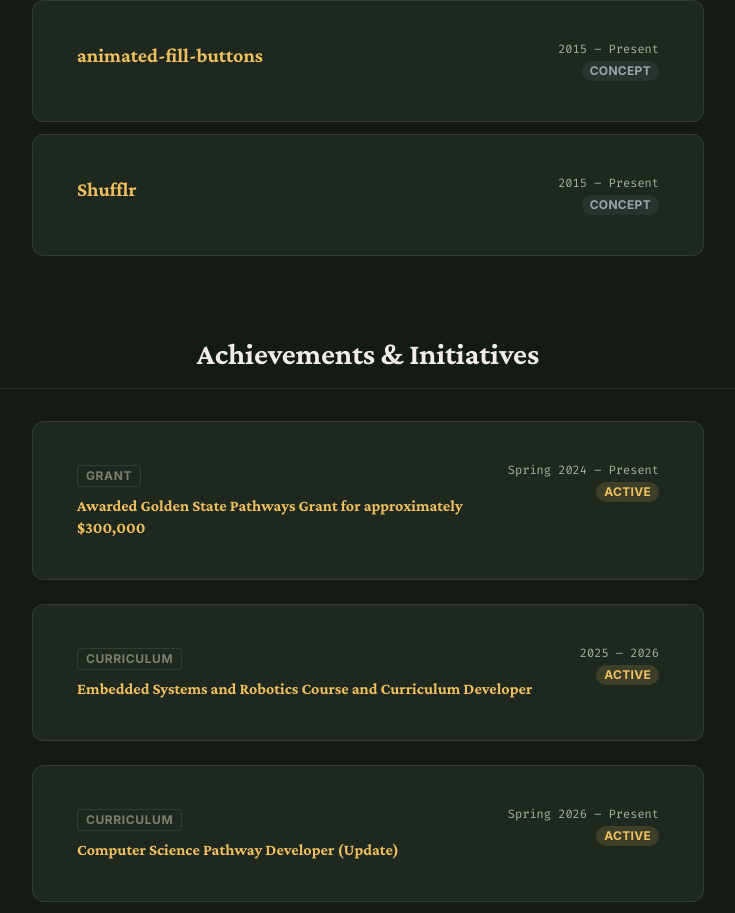
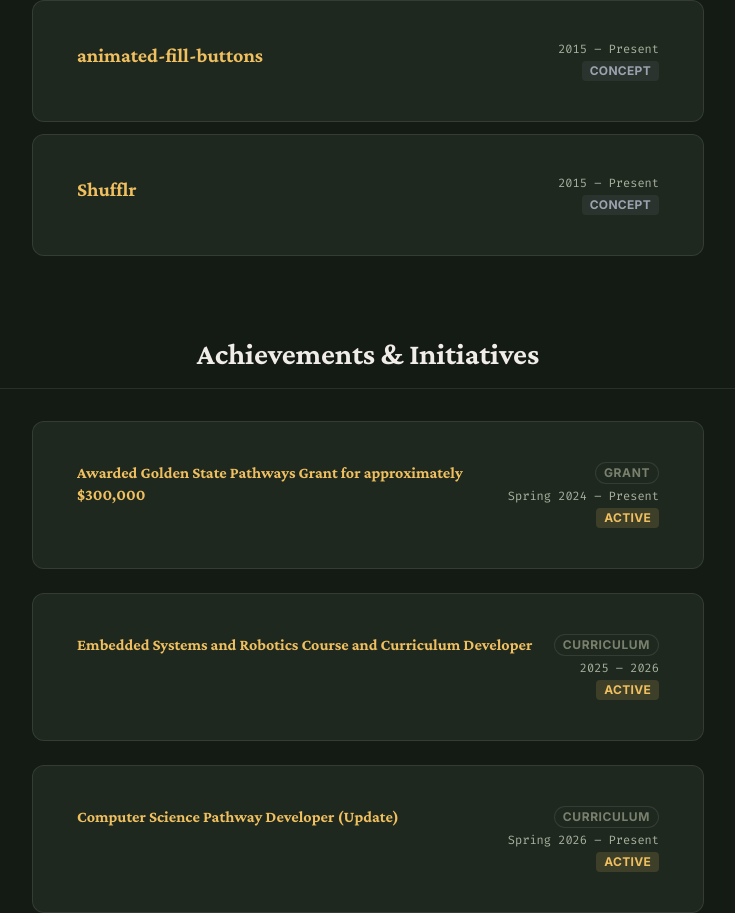
Before and after one commit to shuff57/steven, a Next.js app: page /projects in a window 1280 px wide. Shown: the part 1454-2367 px from the top of the page, without its empty margins (272-1007 px from the left). Built offline with nearby package versions, Linux system fonts and the light colour scheme; grey boxes are pictures that could not be loaded.

Commit message:
style: standardize tag border-radius and update skills page layout
- Two-column grid on Skills by-category view
- Move category badge to right side of skill cards
- Add CSS to languages list
- Normalize all card tags to rounded (4px) across Skills, Projects, Experience, and Conference cards

```diff
--- a/src/components/cards/ConferenceCard.tsx
+++ b/src/components/cards/ConferenceCard.tsx
@@ -30,7 +30,7 @@ export function ConferenceCard({ item }: { item: ConferenceItem }) {
               {item.date}
             </span>
           )}
-          <span className={`text-xs font-bold px-2 py-0.5 rounded-full uppercase tracking-wide shrink-0 ${getUniversalStatusClass(item.status)}`}>
+          <span className={`text-xs font-bold px-2 py-0.5 rounded uppercase tracking-wide shrink-0 ${getUniversalStatusClass(item.status)}`}>
             {getUniversalStatusLabel(item.status)}
           </span>
         </div>
--- a/src/components/sections/ExperienceView.tsx
+++ b/src/components/sections/ExperienceView.tsx
@@ -142,7 +142,7 @@ function CourseCard({ course }: { course: FlatCourse }) {
           <span className="text-xs font-mono text-[var(--color-text-secondary)]">
             {course.dateStart} – {course.dateEnd ?? 'Present'}
           </span>
-          <span className={`text-xs font-bold px-2 py-0.5 rounded-full uppercase tracking-wide shrink-0 ${getUniversalStatusClass(course.status)}`}>
+          <span className={`text-xs font-bold px-2 py-0.5 rounded uppercase tracking-wide shrink-0 ${getUniversalStatusClass(course.status)}`}>
             {getUniversalStatusLabel(course.status)}
           </span>
         </div>
@@ -472,7 +472,7 @@ function ExperienceViewInner() {
                       {institution.name}
                     </h2>
                     <p className="text-sm text-[var(--color-text-secondary)] text-center mb-8">
-                      {institution.location} · {dateRange}
+                      {institution.location}
                     </p>
                     <div className="grid grid-cols-1 gap-3 w-full">
                       {courses.map((course, idx) => (
@@ -498,7 +498,7 @@ function ExperienceViewInner() {
                       {institution.name}
                     </h2>
                     <p className="text-sm text-[var(--color-text-secondary)] text-center mb-8">
-                      {institution.location} · {dateRange}
+                      {institution.location}
                     </p>
                     <div className="grid grid-cols-1 gap-3 w-full">
                       {courses.map((course, idx) => (
@@ -524,7 +524,7 @@ function ExperienceViewInner() {
                       {institution.name}
                     </h2>
                     <p className="text-sm text-[var(--color-text-secondary)] text-center mb-8">
-                      {institution.location} · {dateRange}
+                      {institution.location}
                     </p>
                     <div className="grid grid-cols-1 gap-3 w-full">
                       {courses.map((course, idx) => (
@@ -554,7 +554,7 @@ function ExperienceViewInner() {
                     {institution.name}
                   </h2>
                   <p className="text-sm text-[var(--color-text-secondary)] text-center mb-8">
-                    {institution.location} · {dateRange}
+                    {institution.location}
                   </p>
                   <div className="grid grid-cols-1 gap-3 w-full">
                     {courses.map((course, idx) => (
--- a/src/components/sections/ProjectGrid.tsx
+++ b/src/components/sections/ProjectGrid.tsx
@@ -151,7 +151,7 @@ function ToolCard({ project, isIframeExpanded, onToggleIframe, onCollapseIframe
             <span className="text-xs font-mono text-[var(--color-text-secondary)]">
               {project.dateStart}{project.dateEnd ? ` – ${project.dateEnd}` : ' – Present'}
             </span>
-            <span className={`text-xs font-bold px-2 py-0.5 rounded-full uppercase tracking-wide shrink-0 ${getUniversalStatusClass(project.status)}`}>
+            <span className={`text-xs font-bold px-2 py-0.5 rounded uppercase tracking-wide shrink-0 ${getUniversalStatusClass(project.status)}`}>
               {getUniversalStatusLabel(project.status)}
             </span>
           </div>
@@ -363,9 +363,6 @@ function AchievementCard({ project }: AchievementCardProps) {
         aria-expanded={isExpanded}
       >
         <div className="flex-1 min-w-0 pr-3">
-          <span className="text-xs font-bold px-2 py-0.5 rounded bg-[var(--color-surface)] border border-[var(--color-border)] text-[var(--color-text-muted)] uppercase tracking-wider mb-2 inline-block">
-            {getTypeLabel(project.type)}
-          </span>
           <h3 className="text-base font-bold font-display leading-snug text-[var(--color-accent)]">
             {project.title}
           </h3>
@@ -376,10 +373,13 @@ function AchievementCard({ project }: AchievementCardProps) {
           )}
         </div>
         <div className="flex flex-col items-end gap-1 shrink-0">
+          <span className="text-xs font-bold px-2 py-0.5 rounded-lg bg-[var(--color-surface)] border border-[var(--color-border)] text-[var(--color-text-muted)] uppercase tracking-wider">
+            {getTypeLabel(project.type)}
+          </span>
           <span className="text-xs font-mono text-[var(--color-text-secondary)]">
             {project.dateStart}{project.dateEnd ? ` – ${project.dateEnd}` : ' – Present'}
           </span>
-          <span className={`text-xs font-bold px-2 py-0.5 rounded-full uppercase tracking-wide shrink-0 ${getUniversalStatusClass(project.status)}`}>
+          <span className={`text-xs font-bold px-2 py-0.5 rounded uppercase tracking-wide shrink-0 ${getUniversalStatusClass(project.status)}`}>
             {getUniversalStatusLabel(project.status)}
           </span>
         </div>
@@ -394,13 +394,9 @@ function AchievementCard({ project }: AchievementCardProps) {
       >
         <div style={{ overflow: 'hidden', minHeight: 0 }}>
           <div className="px-5 pb-5 border-t border-[var(--color-border)]">
-            <p className="text-sm text-[var(--color-text-secondary)] leading-relaxed mt-3 mb-3">
+            <p className="text-sm text-[var(--color-text-secondary)] leading-relaxed mt-3">
               {project.description}
             </p>
-            <div className="text-xs font-mono text-[var(--color-text-muted)] pt-3 border-t border-[var(--color-border)] border-dashed">
-              {project.dateStart}
-              {project.dateEnd ? ` – ${project.dateEnd}` : ' – Present'}
-            </div>
           </div>
         </div>
       </div>
@@ -423,7 +419,7 @@ function CatalogProjectCard({ project }: { project: Project }) {
         >
           {TYPE_LABELS[project.type]}
         </span>
-        <span className={`text-xs font-bold px-2 py-0.5 rounded-full uppercase tracking-wide shrink-0 ${getUniversalStatusClass(project.status)}`}>
+        <span className={`text-xs font-bold px-2 py-0.5 rounded uppercase tracking-wide shrink-0 ${getUniversalStatusClass(project.status)}`}>
           {getUniversalStatusLabel(project.status)}
         </span>
       </div>
--- a/src/components/sections/SkillsView.tsx
+++ b/src/components/sections/SkillsView.tsx
@@ -156,25 +156,18 @@ function SkillCard({ skill }: { skill: SkillItem }) {
 
   return (
     <div className="chalk-card rounded-xl border border-[var(--color-border)] overflow-hidden p-4">
-      <div className="flex items-start justify-between gap-2 mb-2">
-        <span
-          className="inline-block text-xs font-bold px-2 py-0.5 rounded"
-          style={{ background: colors, color: textColor }}
-        >
-          {CATEGORY_LABELS[skill.category]}
-        </span>
-      </div>
-      <div className="flex items-center gap-2">
+      <div className="flex items-center justify-between gap-2">
         <span className="text-sm font-medium text-[var(--color-text-primary)] leading-snug">
           {skill.name}
         </span>
+        <div className="flex items-center gap-1.5 shrink-0">
           {skill.link && (
             <a
               href={skill.link}
               target="_blank"
               rel="noopener noreferrer"
               aria-label={`Open ${skill.name}`}
-            className="ml-auto shrink-0 transition-colors duration-150"
+              className="shrink-0 transition-colors duration-150"
               style={{ color: textColor }}
             >
               <svg width="12" height="12" viewBox="0 0 24 24" fill="none" stroke="currentColor" strokeWidth="2.5" strokeLinecap="round" strokeLinejoin="round" aria-hidden="true">
@@ -184,6 +177,13 @@ function SkillCard({ skill }: { skill: SkillItem }) {
               </svg>
             </a>
           )}
+          <span
+            className="inline-block text-xs font-bold px-2 py-0.5 rounded"
+            style={{ background: colors, color: textColor }}
+          >
+            {CATEGORY_LABELS[skill.category]}
+          </span>
+        </div>
       </div>
     </div>
   )
@@ -207,7 +207,7 @@ function CategorySection({
       {subtitle && (
         <p className="text-sm text-[var(--color-text-secondary)] text-center mb-8">{subtitle}</p>
       )}
-      <div className="grid grid-cols-1 gap-3 w-full">
+      <div className="grid grid-cols-2 gap-3 w-full">
         {skills.map((skill, i) => (
           <AnimatedItem key={`${skill.name}-${i}`}>
             <SkillCard skill={skill} />
--- a/src/data/skills.ts
+++ b/src/data/skills.ts
@@ -8,6 +8,7 @@ export const languages: string[] = [
   'R',
   'C++',
   'HTML',
+  'CSS',
   'LaTeX',
   'Scratch',
   'Python',
```
Lines whose indentation alone changed are shown as unchanged.
